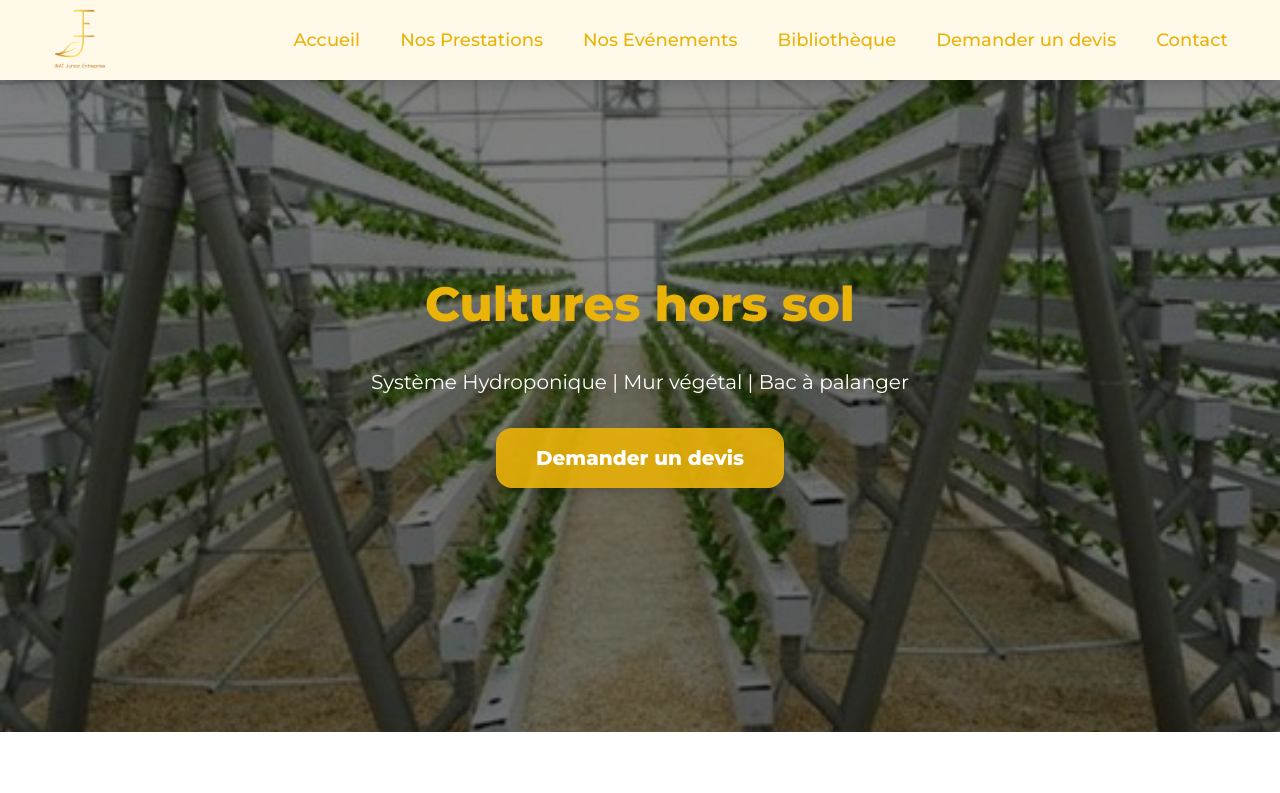
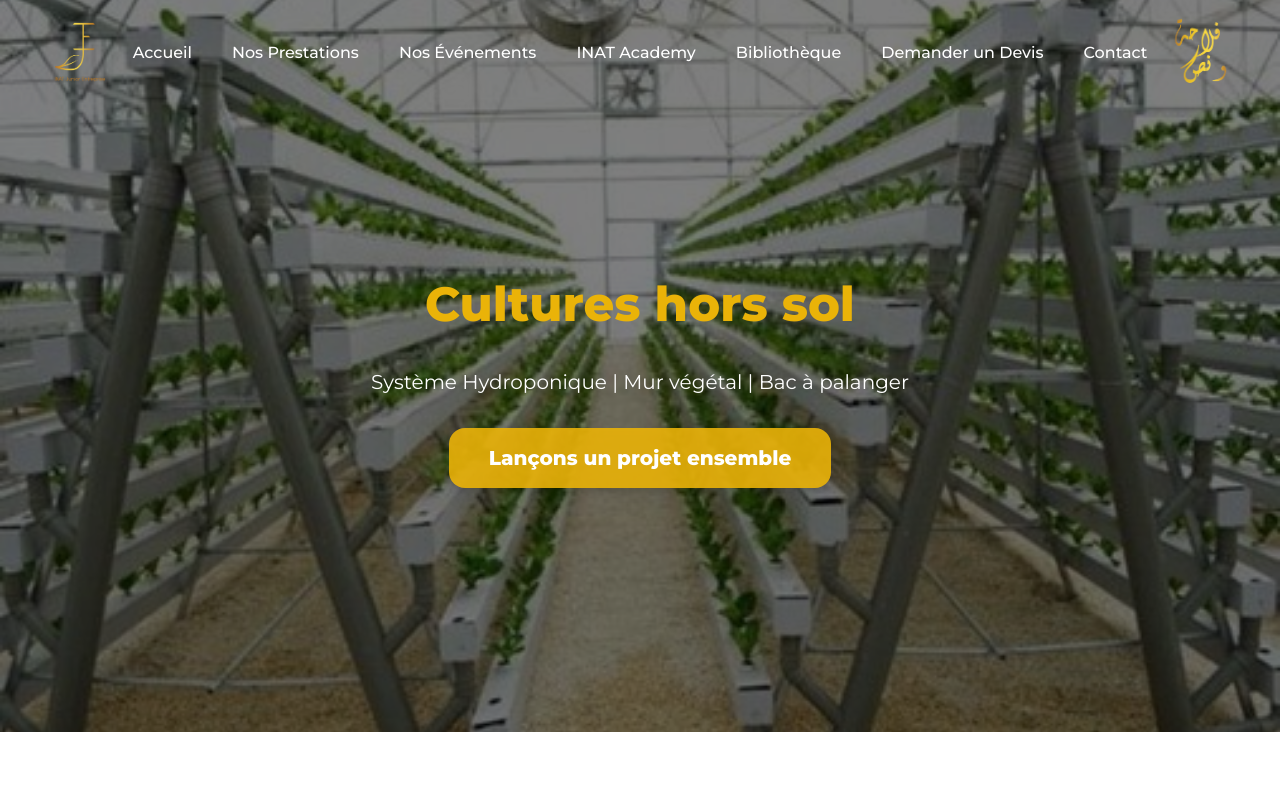
Before and after one commit to YasminaAttia01/SWInatJe, a Next.js app: page /prestation1 in a window 1280 px wide. Shown: the top 793 px of the page. Built offline with nearby package versions, Linux system fonts and the light colour scheme.

Commit message:
fixing the navbar

```diff
--- a/app/components/Navbar.js
+++ b/app/components/Navbar.js
@@ -1,102 +1,112 @@
-'use client'
+'use client';
 import { useState, useEffect, useRef } from "react";
 import Link from "next/link";
 import { Menu, X } from "lucide-react";
 
 export default function Navbar() {
   const [toggle, setToggle] = useState(false);
-  const [showPrestationsList, setShowPrestationsList] = useState(false);
-  const prestationsRef = useRef(null);
+  const [isScrolled, setIsScrolled] = useState(false);
+  const [showPrestationsDropdown, setShowPrestationsDropdown] = useState(false);
+  const dropdownRef = useRef(null);
 
   useEffect(() => {
-    // Handler to call on outside click
+    // Handler for clicking outside the dropdown
     function handleClickOutside(event) {
-      if (prestationsRef.current && !prestationsRef.current.contains(event.target)) {
-        setShowPrestationsList(false);
+      if (dropdownRef.current && !dropdownRef.current.contains(event.target)) {
+        setShowPrestationsDropdown(false);
       }
     }
 
-    // Bind the event listener
+    // Handler for scroll events
+    const handleScroll = () => {
+      setIsScrolled(window.scrollY > 50);
+    };
+
+    // Add event listeners
     document.addEventListener("mousedown", handleClickOutside);
+    window.addEventListener('scroll', handleScroll);
+
+    // Cleanup function
     return () => {
-      // Unbind the event listener on clean up
+      // Remove event listeners
       document.removeEventListener("mousedown", handleClickOutside);
+      window.removeEventListener('scroll', handleScroll);
     };
-  }, [prestationsRef]);
+  }, []);
+
+  const toggleDropdown = () => {
+    setShowPrestationsDropdown(prev => !prev);
+  };
 
   const navigationLinks = [
     { title: "Accueil", route: "/" },
     {
       title: "Nos Prestations",
       route: "#",
-      prestations: [
+      dropdown: [
         { name: "Cultures hors sol", route: "/prestation1" },
-        { name: "Les études", route: "/prestation2" },
-        { name: "le Systeme composteur", route: "/prestation3" }
-      ],
+        { name: "Des études de marché", route: "/prestation2" },
+        { name: "Système composteur", route: "/prestation3" }
+      ]
     },
-    { title: "Nos Evénements", route: "/Events" },
+    { title: "Nos Événements", route: "/events" },
+    { title: "INAT Academy", route: "/academy" },
     { title: "Bibliothèque", route: "/bibliotheque" },
-    { title: "Demander un devis", route: "/devis" },
+    { title: "Demander un Devis", route: "/devis" },
     { title: "Contact", route: "/contact" },
   ];
 
   return (
-    <nav className="w-full h-20 flex justify-between items-center text-black fixed z-[50] px-8 py-4 bg-custom bg-opacity-50 shadow-lg text-sm">
-      <div className="flex h-20 justify-start items-center">
+    <nav className={`fixed w-full z-50 px-8 py-1 transition-all duration-300 ease-in-out ${isScrolled ? 'bg-black bg-opacity-75 shadow-lg' : 'bg-transparent'}`}>
+      <div className="container mx-auto flex justify-between items-center">
         <Link href="/" legacyBehavior>
           <a><img src="/logo/logo1.png" alt="INAT Logo" className="h-auto w-24" /></a>
         </Link>
-      </div>
-
-      <ul className="hidden lg:flex lg:justify-center lg:items-center lg:list-none">
-        {navigationLinks.map((item) => (
-          <li
-            className="cursor-pointer mx-5 text-yellow-500 text-lg hover:text-secondary font-medium select-none relative"
-            key={item.title}
-            ref={item.title === "Nos Prestations" ? prestationsRef : null}
-            onClick={() => item.prestations ? setShowPrestationsList(!showPrestationsList) : null}
-          >
+        <div className="hidden lg:flex items-center space-x-10">
+          {navigationLinks.map((link) => (
+            <div className="relative" key={link.title}>
+              {link.dropdown ?
+                (<button onClick={toggleDropdown} className="text-white hover:text-yellow-500 font-medium">
+                  {link.title}
+                </button>) :
+                (<Link href={link.route} legacyBehavior>
+                  <a className="text-white hover:text-yellow-500 font-medium">{link.title}</a>
+                </Link>)
+              }
+              {link.dropdown && showPrestationsDropdown && (
+                <ul className="absolute bg-black text-white p-2 rounded-md shadow-lg mt-1 w-56" ref={dropdownRef}>
+                  {link.dropdown.map((item) => (
+                    <li key={item.name} className="hover:text-yellow-500 p-2 ">
                       <Link href={item.route} legacyBehavior>
-              <a>{item.title}</a>
-            </Link>
-            {item.prestations && showPrestationsList && (
-              <ul className="absolute top-20 left-0 bg-yellow-300 bg-opacity-20 w-40 mt-1 list-none p-2 rounded-lg">
-                {item.prestations.map((prestation) => (
-                  <li key={prestation.name} className="text-white hover:text-black">
-                    <Link href={prestation.route} legacyBehavior>
-                      <a>{prestation.name}</a>
+                        <a>{item.name}</a>
                       </Link>
                     </li>
                   ))}
                 </ul>
               )}
-          </li>
+            </div>
           ))}
-      </ul>
-
-      <div className="lg:hidden flex items-center relative">
+        </div>
+        <Link href="/" legacyBehavior>
+          <a><img src="/logo/Slogan.png" alt="INAT Logo" className="h-auto w-24" /></a>
+        </Link>
         <Menu
-          onClick={() => setToggle(true)}
-          className="w-[35px] h-[35px] text-white cursor-pointer"
+          onClick={() => setToggle(!toggle)}
+          className="text-white cursor-pointer lg:hidden"
         />
         {toggle && (
-          <div className="fixed z-[5] w-full h-screen flex justify-end items-end bg-primary bg-opacity-90 backdrop-blur-sm px-4 py-4 pb-16 right-0 inset-y-0">
+          <div className="fixed inset-0 bg-black bg-opacity-75 px-4 py-4 flex flex-col items-center lg:hidden">
             <X
-              className="w-[35px] h-[35px] text-white cursor-pointer"
               onClick={() => setToggle(false)}
+              className="text-white cursor-pointer mb-4"
             />
-            <ul className="w-full flex flex-col m-0 p-0 list-none">
-              {navigationLinks.map((item) => (
-                <li className="m-4" key={item.title}>
-                  <Link href={item.route} legacyBehavior>
-                    <a className="text-white text-lg hover:text-secondary select-none" onClick={() => setToggle(false)}>
-                      {item.title}
+            {navigationLinks.map((link) => (
+              <Link key={link.title} href={link.route} legacyBehavior>
+                <a className="text-white text-lg hover:text-yellow-500 select-none py-2" onClick={() => setToggle(false)}>
+                  {link.title}
                 </a>
               </Link>
-                </li>
             ))}
-            </ul>
           </div>
         )}
       </div>
--- a/app/prestation1/page.js
+++ b/app/prestation1/page.js
@@ -20,7 +20,7 @@ const Prestation1 = () => {
           <Link href="/devis">
             <div className="flex items-center justify-center bg-yellow-500 bg-opacity-90 rounded-2xl drop-shadow-lg px-14 lg:px-10 py-4 hover:scale-105 app_transition select-none cursor-pointer">
               <span className="font-extrabold text-2xl lg:text-xl text-white truncate">
-                Demander un devis
+              Lançons un projet ensemble
               </span>
             </div>
           </Link>
```
Also changed, not shown: public/logo/Slogan.png. Lines whose indentation alone changed are shown as unchanged.
